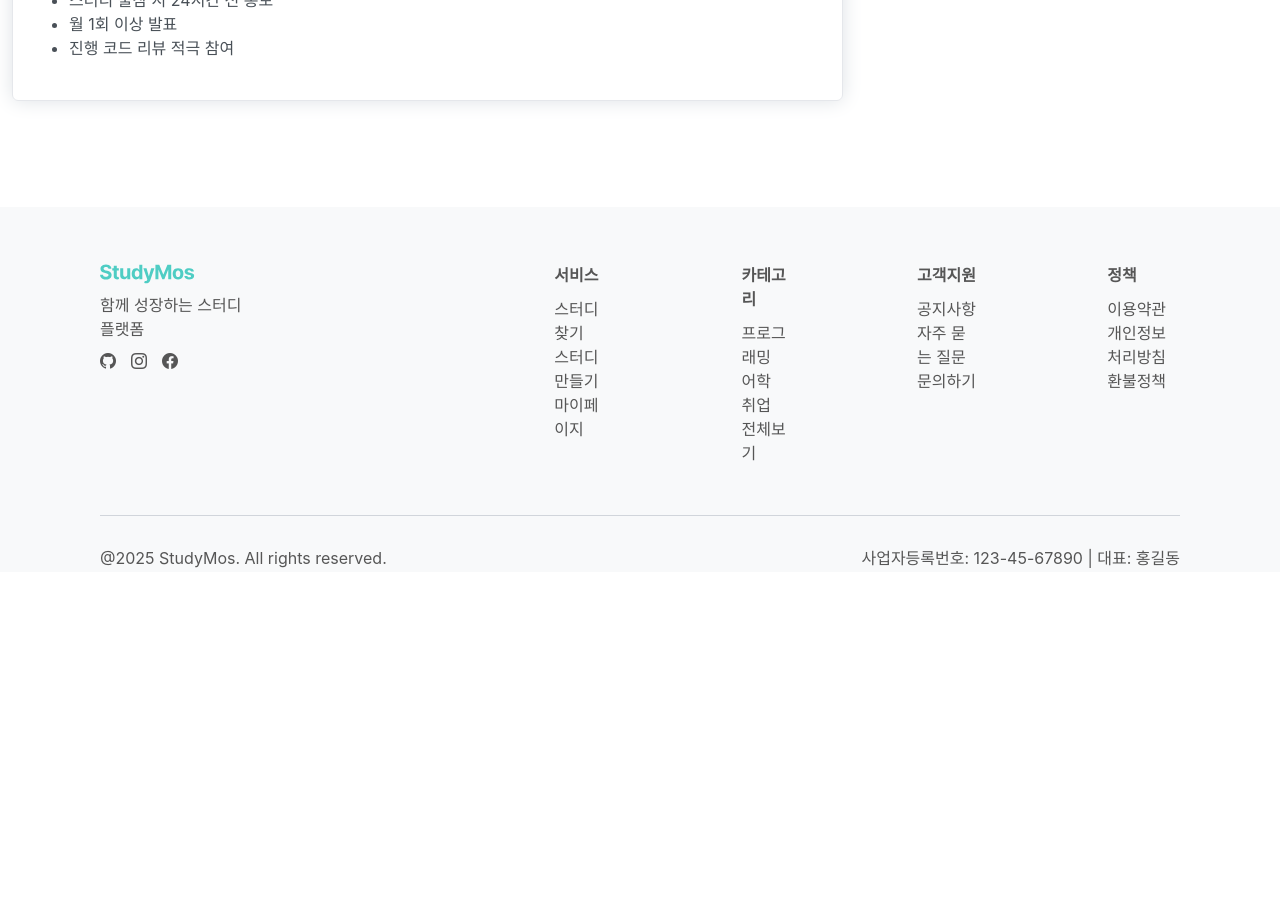
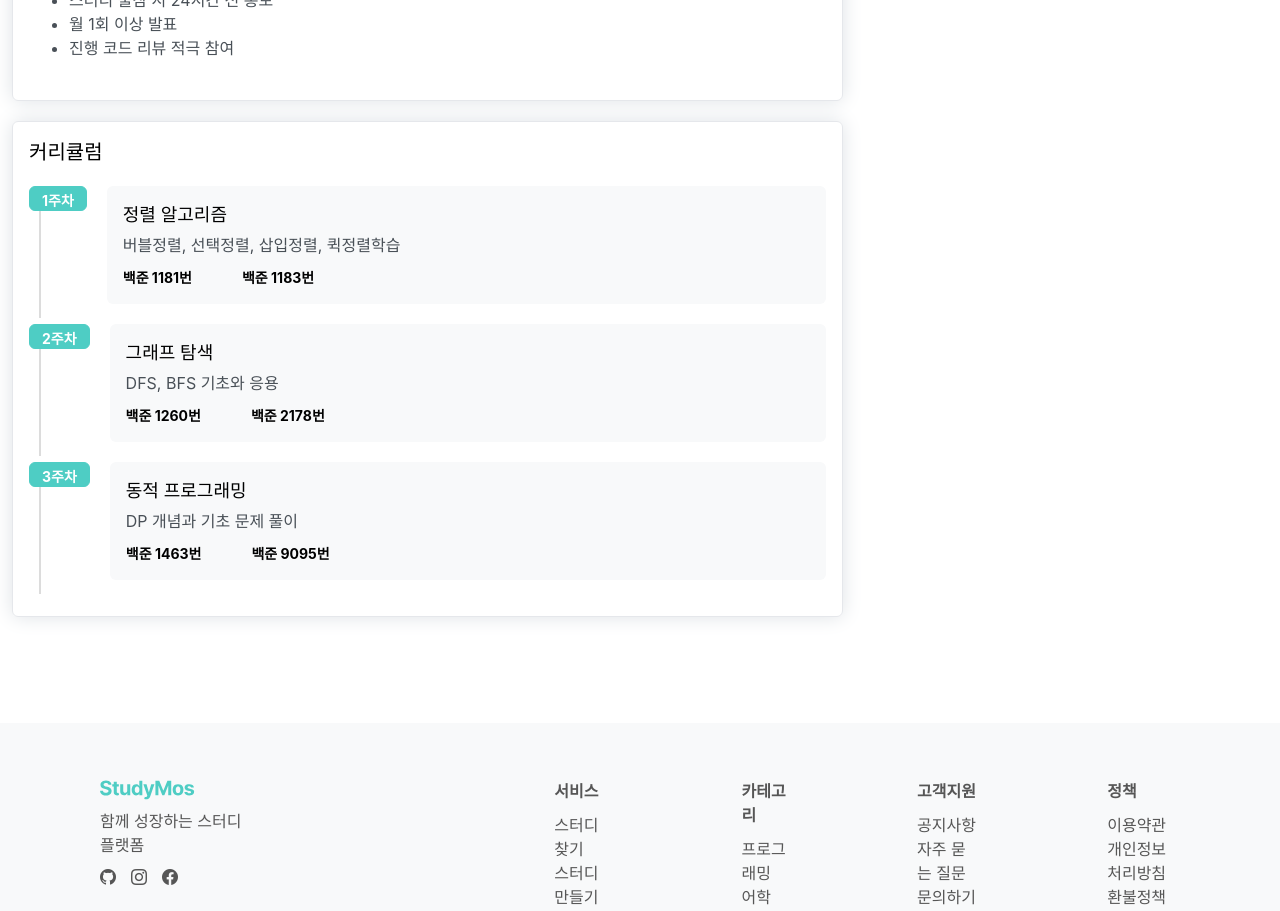
Before and after one commit to project-mos/frontend, a Next.js app: page /studies/1 in a window 1280 px wide. Shown: the part 780-1691 px from the top of the page. Before the commit the page ends 1352 px from the top, so only its background shows below. Built offline with nearby package versions, Linux system fonts and the light colour scheme.

Commit message:
🚀 [Feat]: 커리큘럼 UI 추가

```diff
--- a/src/app/studies/[id]/page.tsx
+++ b/src/app/studies/[id]/page.tsx
@@ -4,6 +4,7 @@ import StudyLeaderCard from "@/features/studies-detail/components/StudyLeaderCar
 import { MockStudiesApiResult } from "@/app/mock/api/studies";
 import StudyDescriptionCard from "@/features/studies/components/StudyDescriptionCard";
 import React from "react";
+import StudyCurriculumCard from "@/features/studies/components/StudyCurriculumCard";
 
 const page = () => {
   return (
@@ -13,6 +14,7 @@ const page = () => {
         <StudyLeaderCard />
         <ShareCard />
       </Grid>
+      <StudyCurriculumCard />
     </>
   );
 };
--- /dev/null
+++ b/src/components/molecules/Curriculum.tsx
@@ -0,0 +1,63 @@
+import { StudyCurriculumInterface } from "@/types/api/studies/detail";
+import Card from "../atoms/Card";
+import Tag from "../atoms/Tag";
+import Typography from "../atoms/Typography";
+
+interface CurriculumProps {
+  data: StudyCurriculumInterface[];
+}
+
+const Curriculum = ({ data }: CurriculumProps) => {
+  return (
+    <>
+      {data.map((curriculum) => {
+        return (
+          <div className="flex gap-[20px]" key={curriculum.step}>
+            <div>
+              <Tag.Main className="flex flex-col text-nowrap">
+                <Typography.P3 className="text-[14px] font-bold pt-[1px]">
+                  {curriculum.step}
+                </Typography.P3>
+              </Tag.Main>
+
+              {/* 동적으로 Card.Content 높이에 맞춰서 height 조정 */}
+              <div
+                className="ml-[10px] w-[2px] bg-[#DCDCDC]"
+                style={{ height: "calc(70% + 10px)" }}
+              ></div>
+            </div>
+
+            <div className="w-full">
+              <Card className="flex flex-col col-span-12 shadow-none bg-[#F8F9FA] mb-[20px] border-none">
+                <Card.Header>
+                  <Typography.SubTitle1 className="text-[18px] mb-[5px] mt-[-1px]">
+                    {curriculum.title}
+                  </Typography.SubTitle1>
+                </Card.Header>
+                <Card.Content>
+                  <Typography.P3 className="text-mos-gray-700 mb-[10px]">
+                    {curriculum.content}
+                  </Typography.P3>
+                </Card.Content>
+                <Card.Footer>
+                  <div className="flex gap-[50px]">
+                    {curriculum.task.map((task) => (
+                      <Typography.P3
+                        className="font-bold text-[14px]"
+                        key={task}
+                      >
+                        {task}
+                      </Typography.P3>
+                    ))}
+                  </div>
+                </Card.Footer>
+              </Card>
+            </div>
+          </div>
+        );
+      })}
+    </>
+  );
+};
+
+export default Curriculum;
--- /dev/null
+++ b/src/features/studies/components/StudyCurriculumCard.tsx
@@ -0,0 +1,18 @@
+import { MockStudyCurriculumApiResult } from "@/app/mock/api/studies";
+import Card from "@/components/atoms/Card";
+import Typography from "@/components/atoms/Typography";
+import Curriculum from "@/components/molecules/Curriculum";
+
+const StudyCurriculumCard = () => {
+  return (
+    <Card className="flex flex-col col-span-8">
+      <Card.Header className="mb-[20px]">
+        <Typography.SubTitle1>커리큘럼</Typography.SubTitle1>
+      </Card.Header>
+      <Card.Content>
+        <Curriculum data={MockStudyCurriculumApiResult} />
+      </Card.Content>
+    </Card>
+  );
+};
+export default StudyCurriculumCard;
```
